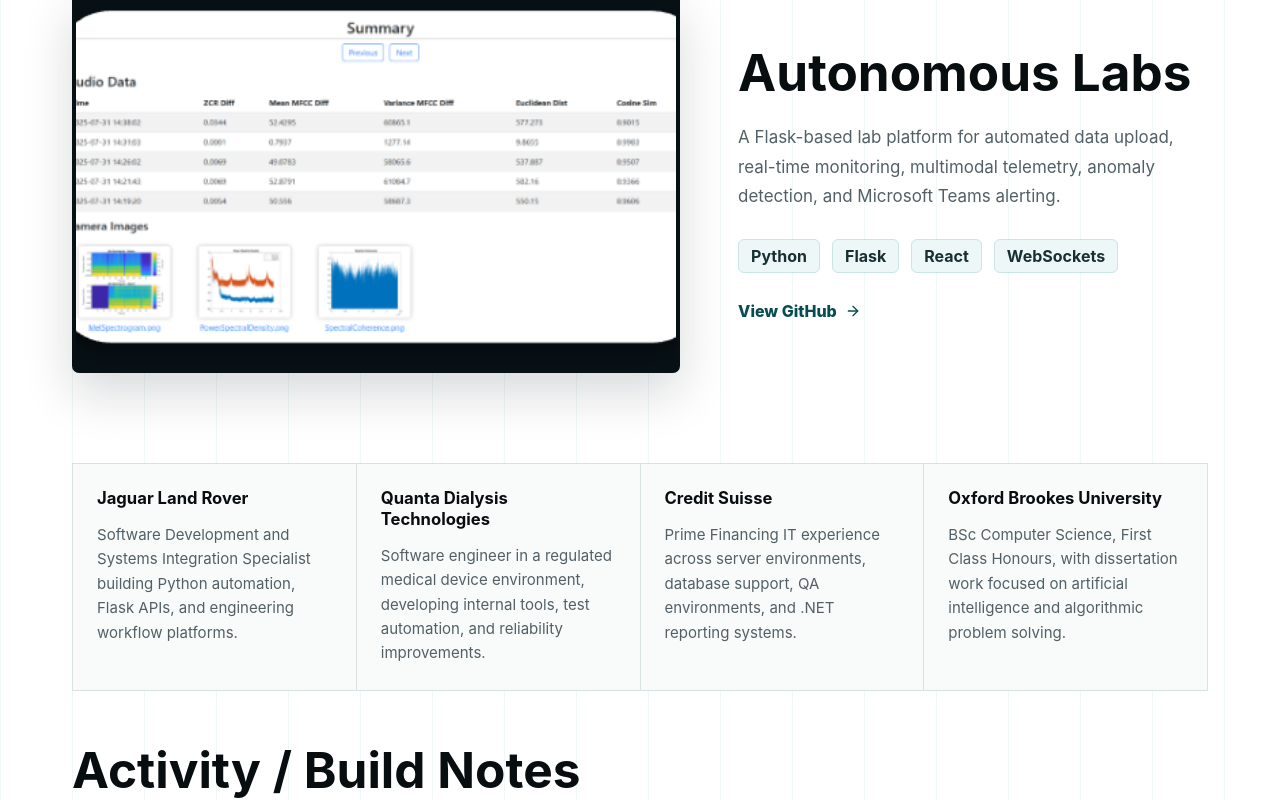
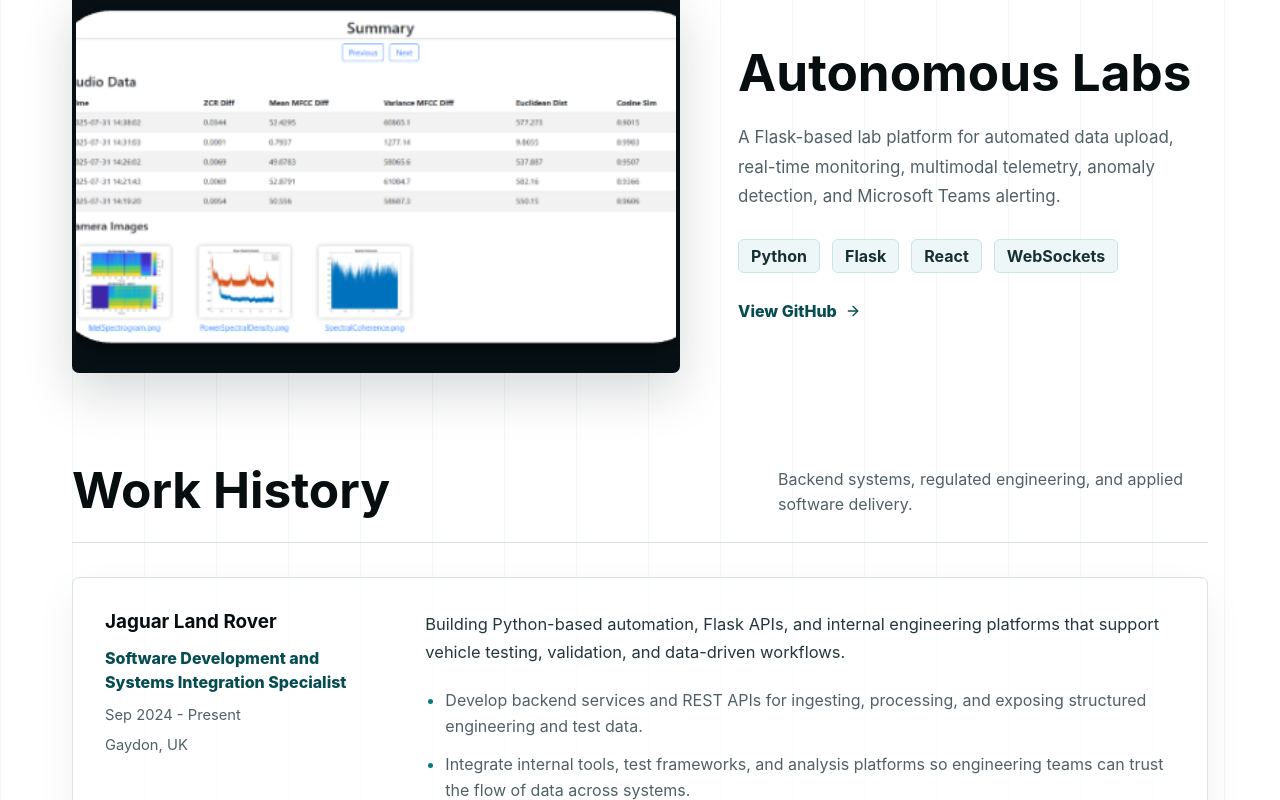
Before and after one commit to JohnnyvonH/johnny-von-holstein-portfolio, a React (Vite) app: page / in a window 1280 px wide. Shown: the part 2000-2800 px from the top of the page. Built offline with nearby package versions, Linux system fonts and the light colour scheme.

Commit message:
Expand work history section

```diff
--- a/src/main.jsx
+++ b/src/main.jsx
@@ -64,10 +64,62 @@
 ];
 
 const experience = [
-  ['Jaguar Land Rover', 'Software Development and Systems Integration Specialist building Python automation, Flask APIs, and engineering workflow platforms.'],
-  ['Quanta Dialysis Technologies', 'Software engineer in a regulated medical device environment, developing internal tools, test automation, and reliability improvements.'],
-  ['Credit Suisse', 'Prime Financing IT experience across server environments, database support, QA environments, and .NET reporting systems.'],
-  ['Oxford Brookes University', 'BSc Computer Science, First Class Honours, with dissertation work focused on artificial intelligence and algorithmic problem solving.'],
+  {
+    company: 'Jaguar Land Rover',
+    role: 'Software Development and Systems Integration Specialist',
+    period: 'Sep 2024 - Present',
+    location: 'Gaydon, UK',
+    summary:
+      'Building Python-based automation, Flask APIs, and internal engineering platforms that support vehicle testing, validation, and data-driven workflows.',
+    bullets: [
+      'Develop backend services and REST APIs for ingesting, processing, and exposing structured engineering and test data.',
+      'Integrate internal tools, test frameworks, and analysis platforms so engineering teams can trust the flow of data across systems.',
+      'Improve automation, data consistency, and interoperability across validation workflows, reducing manual effort and strengthening confidence in results.',
+      'Awarded Creator of the Quarter within the first year for innovation, technical impact, and delivery of high-value engineering solutions.',
+    ],
+    stack: ['Python', 'Flask', 'REST APIs', 'Linux', 'Agile'],
+    featured: true,
+  },
+  {
+    company: 'Quanta Dialysis Technologies',
+    role: 'Software Engineer',
+    period: 'Aug 2022 - Sep 2024',
+    location: 'Alcester, UK',
+    summary:
+      'Worked across embedded software and software testing in a regulated medical device environment, building tools that improved engineering efficiency and reliability.',
+    bullets: [
+      'Developed internal software tools for test workflow automation, error detection, and process improvements.',
+      'Contributed to the development, validation, and maintenance of dialysis machine software.',
+      'Delivered technical presentations in Agile ceremonies and helped translate findings into practical development plans.',
+      'Mentored new engineering team members and supported knowledge transfer across the software function.',
+    ],
+    stack: ['C', 'C++', 'C#', 'Testing', 'Regulated software'],
+    featured: true,
+  },
+  {
+    company: 'Quanta Dialysis Technologies',
+    role: 'Software Engineering Intern',
+    period: 'Sep 2020 - Sep 2021',
+    location: 'Alcester, UK',
+    summary:
+      'Placement year focused on internal APIs, dashboards, testing processes, and safety-critical development practices.',
+  },
+  {
+    company: 'Credit Suisse',
+    role: 'Prime Financing IT - Internship & Work Experience',
+    period: '2019 - 2020',
+    location: 'London, UK',
+    summary:
+      'Supported server and database environments, security configurations, QA environments, and .NET reporting systems.',
+  },
+  {
+    company: 'Oxford Brookes University',
+    role: 'BSc Computer Science, First Class Honours',
+    period: '2018 - 2022',
+    location: 'Oxford, UK',
+    summary:
+      'Dissertation focused on artificial intelligence and algorithmic problem solving.',
+  },
 ];
 
 function App() {
@@ -124,15 +176,9 @@
         </div>
       </section>
 
+      <ExperienceSection />
+
       <section className="activity-section" id="github">
-        <div className="experience-strip" aria-label="Experience highlights">
-          {experience.map(([company, detail]) => (
-            <article key={company}>
-              <h3>{company}</h3>
-              <p>{detail}</p>
-            </article>
-          ))}
-        </div>
         <h2>Activity / Build Notes</h2>
         <div className="activity-grid">
           <div className="timeline">
@@ -180,6 +226,55 @@
   );
 }
 
+function ExperienceSection() {
+  const featured = experience.filter((item) => item.featured);
+  const compact = experience.filter((item) => !item.featured);
+
+  return (
+    <section className="experience-section" id="experience">
+      <div className="section-heading">
+        <h2>Work History</h2>
+        <p>Backend systems, regulated engineering, and applied software delivery.</p>
+      </div>
+      <div className="experience-featured">
+        {featured.map((item) => (
+          <article className="experience-card" key={item.company}>
+            <div className="experience-meta">
+              <h3>{item.company}</h3>
+              <p>{item.role}</p>
+              <span>{item.period}</span>
+              <span>{item.location}</span>
+            </div>
+            <div className="experience-detail">
+              <p>{item.summary}</p>
+              <ul>
+                {item.bullets.map((bullet) => (
+                  <li key={bullet}>{bullet}</li>
+                ))}
+              </ul>
+              <div className="stack-list">
+                {item.stack.map((skill) => (
+                  <span key={skill}>{skill}</span>
+                ))}
+              </div>
+            </div>
+          </article>
+        ))}
+      </div>
+      <div className="experience-compact">
+        {compact.map((item) => (
+          <article key={`${item.company}-${item.role}`}>
+            <h3>{item.company}</h3>
+            <p>{item.role}</p>
+            <span>{item.period}</span>
+            <small>{item.summary}</small>
+          </article>
+        ))}
+      </div>
+    </section>
+  );
+}
+
 function Header() {
   return (
     <header className="topbar">
@@ -187,6 +282,7 @@
       <nav>
         <a href="#portfolio">Portfolio</a>
         <a href="#projects">Projects</a>
+        <a href="#experience">Experience</a>
         <a href="#github">GitHub</a>
         <a href="#contact">Contact</a>
         <a href="https://github.com/" target="_blank" rel="noreferrer" aria-label="GitHub profile">
--- a/src/styles.css
+++ b/src/styles.css
@@ -269,6 +269,7 @@
 }
 
 .projects-section,
+.experience-section,
 .activity-section,
 .footer {
   padding: 58px 72px;
@@ -281,6 +282,13 @@
   gap: 24px;
   padding-bottom: 24px;
   border-bottom: 1px solid var(--line);
+}
+
+.section-heading p {
+  max-width: 430px;
+  margin: 0;
+  color: var(--muted);
+  line-height: 1.6;
 }
 
 h2 {
@@ -376,35 +384,100 @@
 }
 
 .activity-section {
+  padding-top: 42px;
+}
+
+.experience-section {
   padding-top: 32px;
 }
 
-.experience-strip {
+.experience-featured {
   display: grid;
-  grid-template-columns: repeat(4, 1fr);
+  gap: 26px;
+  margin-top: 34px;
+}
+
+.experience-card {
+  display: grid;
+  grid-template-columns: minmax(230px, 0.55fr) minmax(0, 1.45fr);
+  gap: 36px;
+  padding: 32px;
+  background: rgba(255, 255, 255, 0.84);
+  border: 1px solid var(--line);
+  border-radius: 7px;
+  box-shadow: 0 16px 42px rgba(8, 19, 23, 0.06);
+}
+
+.experience-meta h3,
+.experience-compact h3 {
+  margin: 0;
+  font-size: 1.18rem;
+  line-height: 1.25;
+}
+
+.experience-meta p {
+  margin: 14px 0 0;
+  color: var(--teal-dark);
+  font-weight: 780;
+  line-height: 1.45;
+}
+
+.experience-meta span,
+.experience-compact span {
+  display: block;
+  margin-top: 12px;
+  color: var(--muted);
+  font-size: 0.92rem;
+}
+
+.experience-detail p {
+  margin: 0;
+  color: #25373c;
+  font-size: 1.03rem;
+  line-height: 1.7;
+}
+
+.experience-detail ul {
+  display: grid;
+  gap: 12px;
+  margin: 22px 0 0;
+  padding-left: 20px;
+  color: var(--muted);
+  line-height: 1.62;
+}
+
+.experience-detail li::marker {
+  color: var(--teal);
+}
+
+.experience-compact {
+  display: grid;
+  grid-template-columns: repeat(3, 1fr);
   gap: 1px;
-  margin-bottom: 52px;
+  margin-top: 28px;
   background: var(--line);
   border: 1px solid var(--line);
 }
 
-.experience-strip article {
-  min-height: 190px;
+.experience-compact article {
+  min-height: 188px;
   padding: 24px;
   background: rgba(255, 255, 255, 0.84);
 }
 
-.experience-strip h3 {
-  margin: 0;
-  font-size: 1.04rem;
-  line-height: 1.25;
+.experience-compact p {
+  margin: 12px 0 0;
+  color: var(--teal-dark);
+  font-weight: 730;
+  line-height: 1.45;
 }
 
-.experience-strip p {
-  margin: 14px 0 0;
+.experience-compact small {
+  display: block;
+  margin-top: 14px;
   color: var(--muted);
-  font-size: 0.94rem;
-  line-height: 1.62;
+  font-size: 0.9rem;
+  line-height: 1.58;
 }
 
 .activity-section h2 {
@@ -528,7 +601,8 @@
   .hero,
   .project-feature,
   .activity-grid,
-  .experience-strip,
+  .experience-card,
+  .experience-compact,
   .footer {
     grid-template-columns: 1fr;
   }
@@ -544,6 +618,7 @@
   }
 
   .projects-section,
+  .experience-section,
   .activity-section,
   .footer {
     padding: 46px 28px;
@@ -567,8 +642,8 @@
   .topbar nav {
     justify-content: flex-end;
     flex-wrap: wrap;
-    font-size: 0.86rem;
-    gap: 0.85rem;
+    font-size: 0.82rem;
+    gap: 0.7rem;
   }
 
   .hero-copy h1 {
@@ -632,6 +707,14 @@
     grid-template-columns: 1fr 1fr;
   }
 
+  .experience-card {
+    padding: 24px;
+  }
+
+  .experience-detail ul {
+    padding-left: 18px;
+  }
+
   .timeline-row {
     grid-template-columns: 38px 1fr;
   }
```
